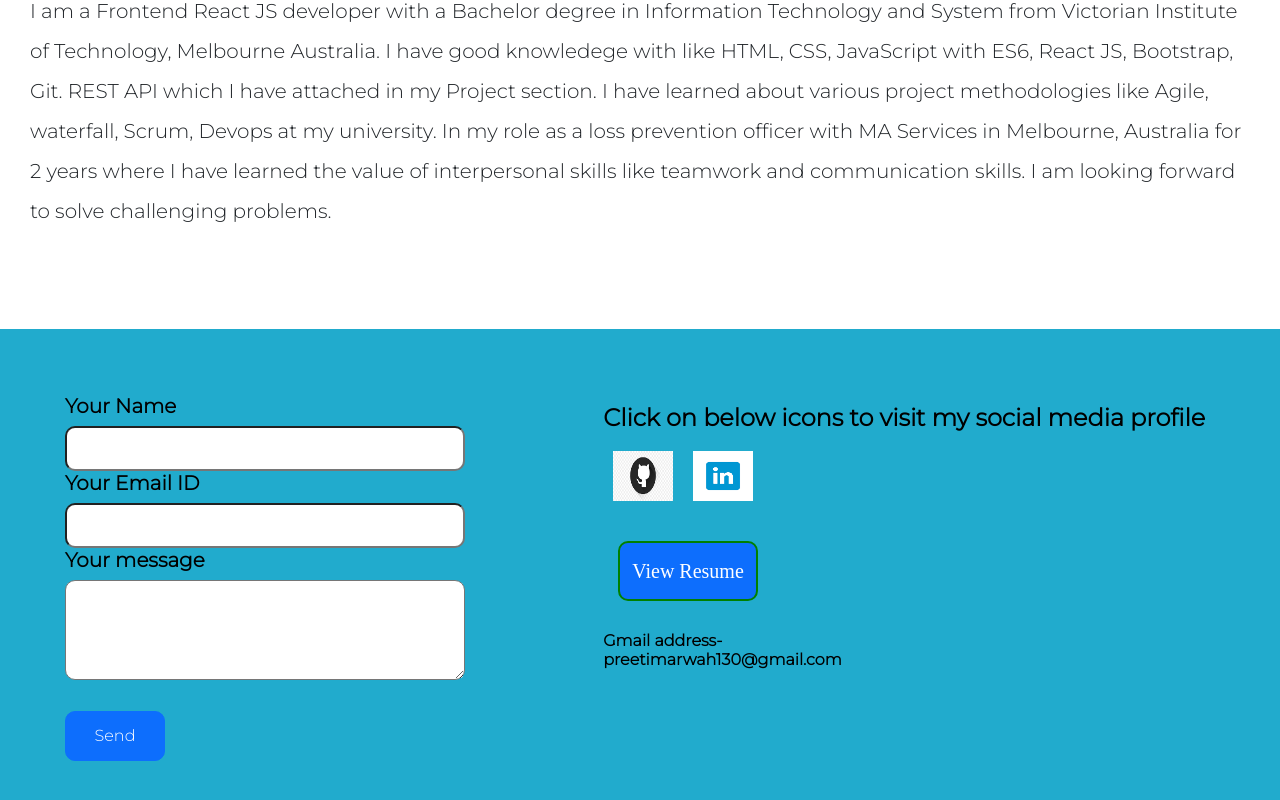
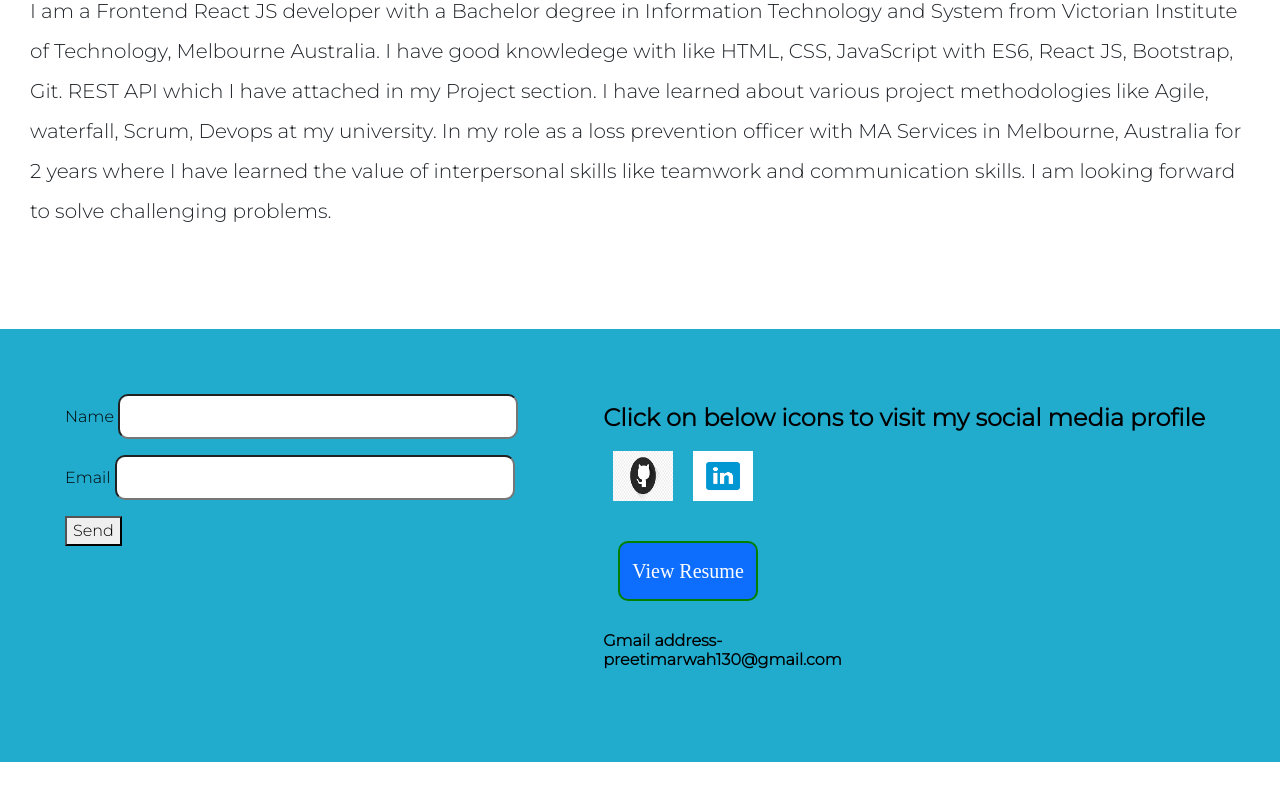
Before and after one commit to Preetimarwah/Portfolio, a React (Create React App) app: page / in a window 1280 px wide. Shown: the part 1397-2197 px from the top of the page. After the commit the page ends 2159 px from the top, so only its background shows below. Built offline with nearby package versions, Linux system fonts and the light colour scheme; a web font is replaced by a local one.

Commit message:
commiting

```diff
--- a/src/components/Footer.js
+++ b/src/components/Footer.js
@@ -6,16 +6,27 @@
         <div id="Contactme">
             <div className="Footer">
             <form name="contact" netlify>
+  <p>
+    <label>Name <input type="text" name="name" /></label>
+  </p>
+  <p>
+    <label>Email <input type="email" name="email" /></label>
+  </p>
+  <p>
+    <button type="submit">Send</button>
+  </p>
+</form>
+            {/* <form name="contact" netlify>
                 <h5>Your Name</h5>
-               <input name="name" type="textbox"/>
+               <input name="name" type="text"/>
                <h5>Your Email ID</h5>
                <input name="email" type="textbox"/>
                <h5>Your message</h5>
                <textarea name="message"type="textarea" style={{height:"100px"}}/><br/> <br/>
-            <div>
+
            <button type="submit"className="Send-Button btn btn-primary" >Send</button>
-            </div>
-            </form>
+
+            </form> */}
             <div className="Second-Flexbox">
                <div> <h4> Click on below icons to visit my social media profile</h4>
                <a href="https://github.com/Preetimarwah">   <img src="/github.png" alt=""/></a>
```
